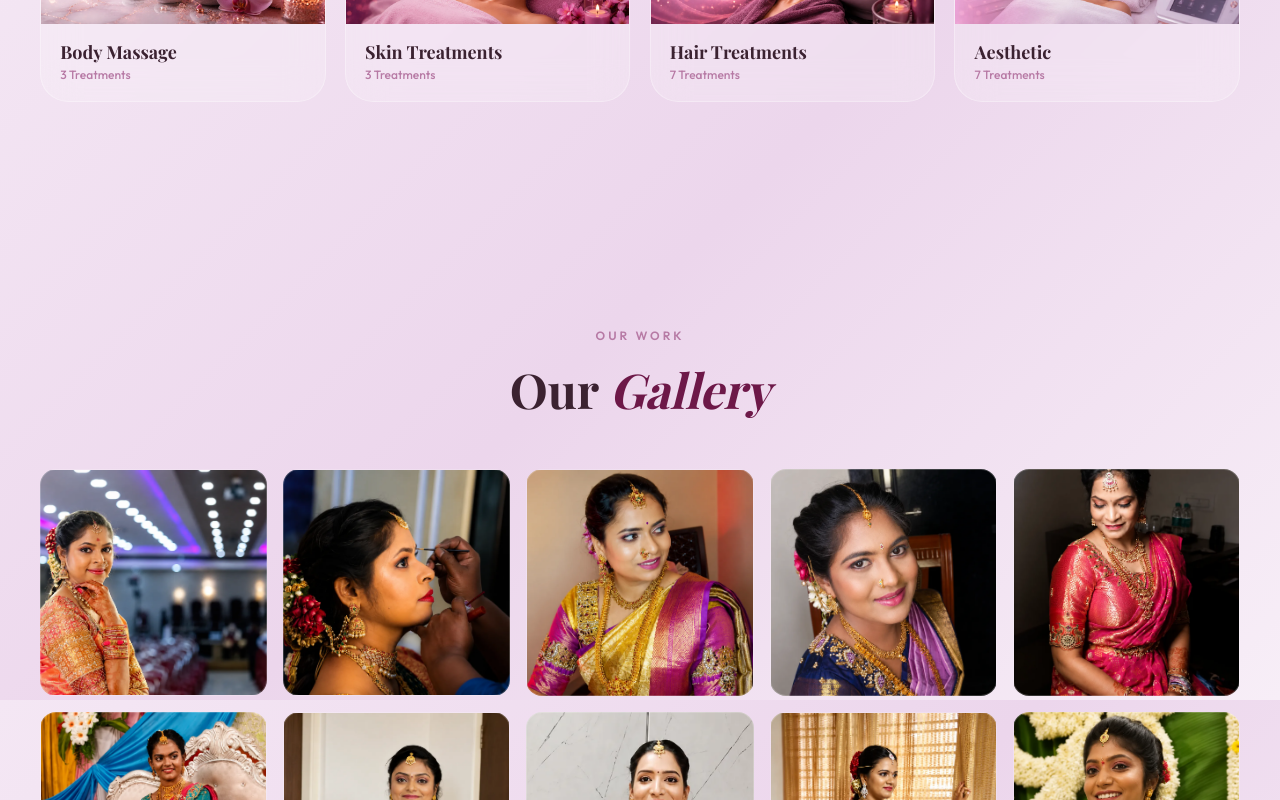
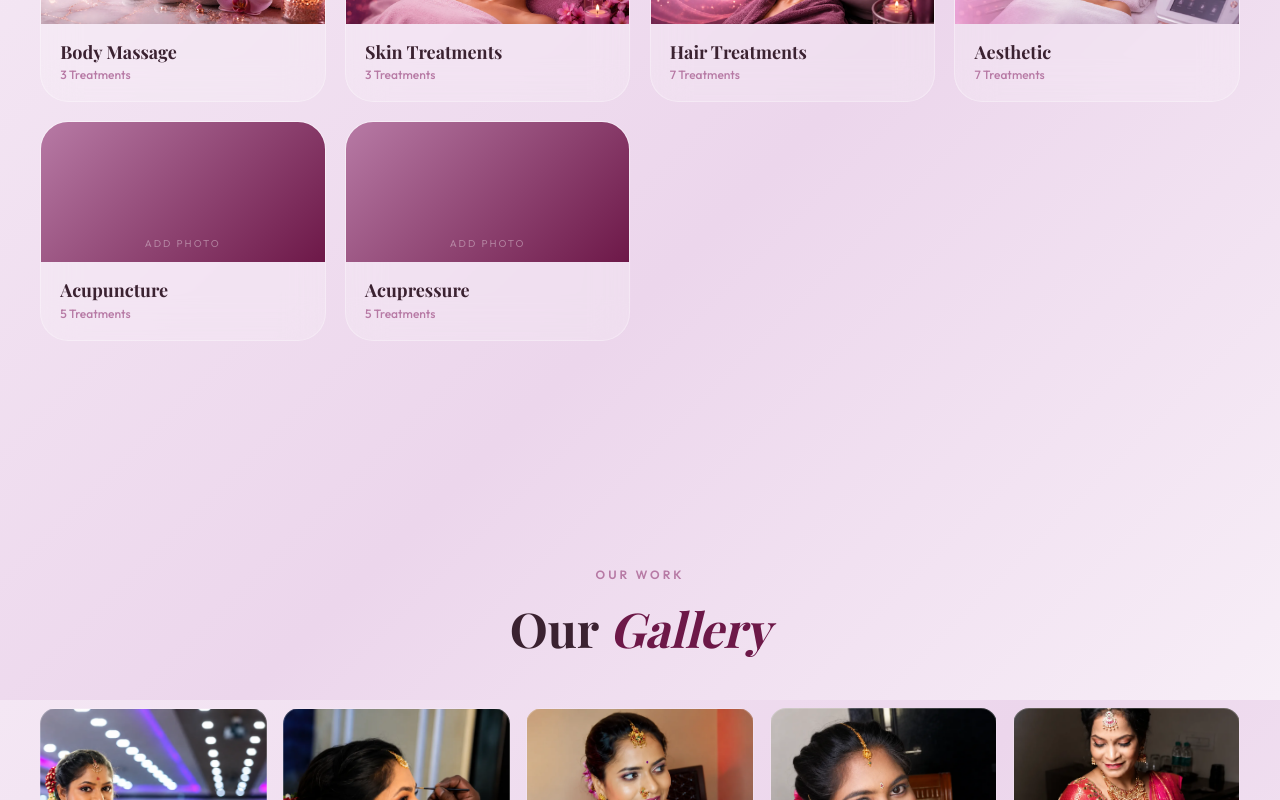
Before and after one commit to nandhan262006/satya-s, a React (Vite) app: page / in a window 1280 px wide. Shown: the part 1700-2500 px from the top of the page. Built offline with nearby package versions, Linux system fonts and the light colour scheme; a web font is replaced by a local one.

Commit message:
Add acupuncture & acupressure service boxes

```diff
--- a/src/App.jsx
+++ b/src/App.jsx
@@ -257,6 +257,16 @@ const serviceCategories = [
     title: "Aesthetic",
     photo: "/images/aesthetic.webp",
     items: ["Hydro Facials", "Chemical Peels", "Laser Hair Removal", "Permanent Eyebrows", "Permanent Lipstick", "Permanent Makeup", "Permanent Lashes"]
+  },
+  {
+    title: "Acupuncture",
+    photo: "",
+    items: ["Acupuncture Therapy", "Pain Management", "Stress Relief", "Holistic Healing", "Energy Balancing"]
+  },
+  {
+    title: "Acupressure",
+    photo: "",
+    items: ["Acupressure Therapy", "Pressure Point Massage", "Pain Relief", "Muscle Tension Release", "Wellness Treatment"]
   }
 ];
 
```
